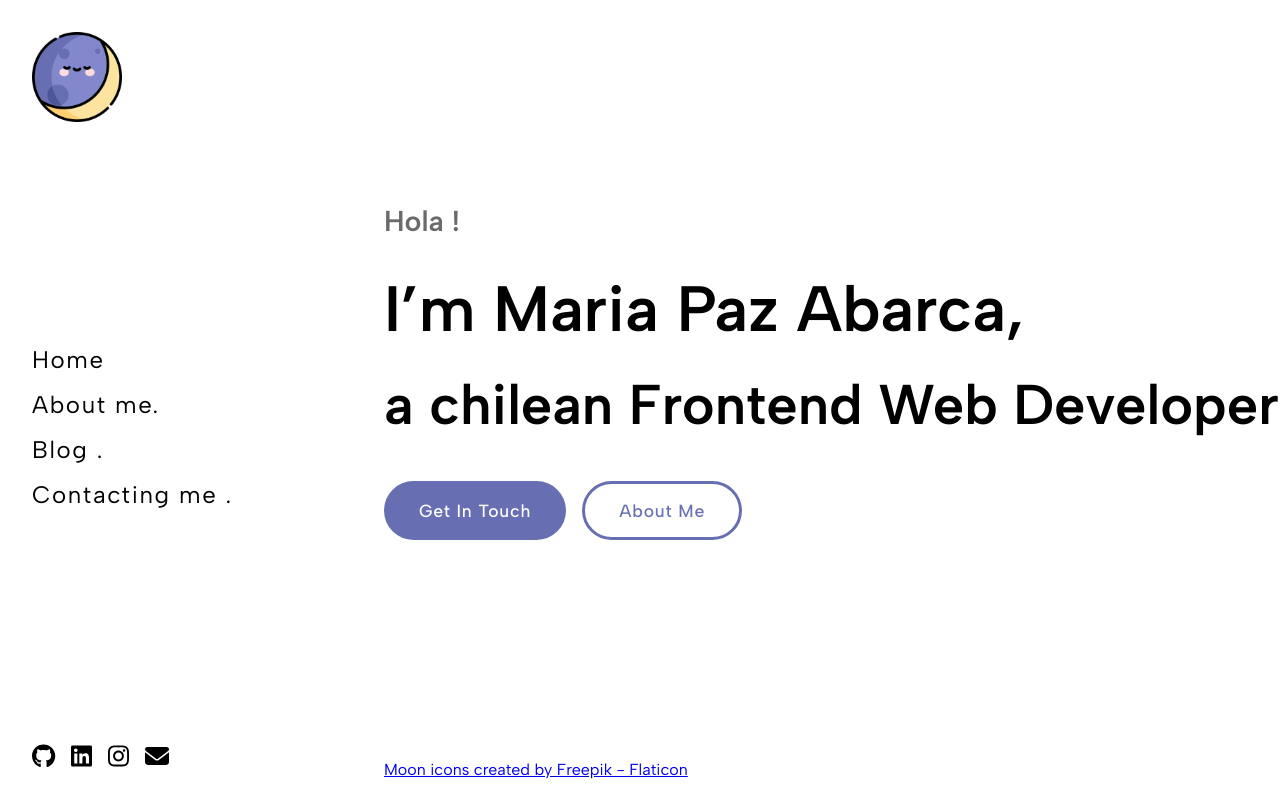
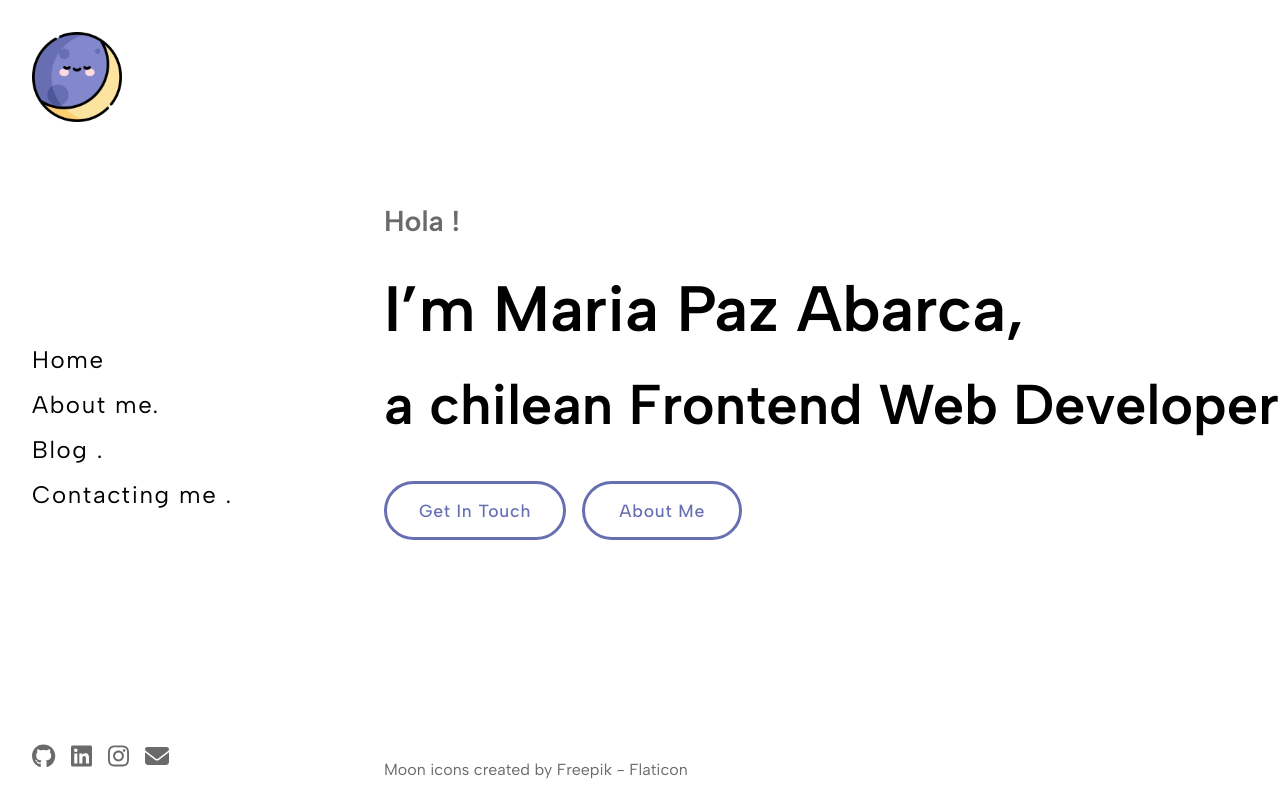
Before and after one commit to mpabarca/portfolio, a Next.js app: page / in a window 1280 px wide. In both pictures the pointer is over the button "Get In Touch". Built offline with nearby package versions, Linux system fonts and the light colour scheme.

Commit message:
Fix some styles in home section

```diff
--- a/src/styles/components/button.scss
+++ b/src/styles/components/button.scss
@@ -7,14 +7,27 @@
     letter-spacing: .05rem;
     font-family: inherit;
     margin: 1.2rem 1rem 1rem 0;
+    &:hover, &:active {
+        cursor: pointer;
+    }
     &.dark {
         background-color: $color-primary-purple;
         color: $color-background;
         border: .2rem solid $color-primary-purple;
+        &:hover, &:active {
+            color: $color-primary-purple;
+            background-color: $color-background;
+            border: .2rem solid $color-primary-purple;
+        }
     }
     &.light {
         color: $color-primary-purple;
         background-color: $color-background;
         border: .2rem solid $color-primary-purple;
+        &:hover, &:active {
+            background-color: $color-primary-purple;
+            color: $color-background;
+            border: .2rem solid $color-primary-purple;
+        }
     }
 }
--- a/src/styles/components/footer.scss
+++ b/src/styles/components/footer.scss
@@ -1,3 +1,10 @@
 footer {
     height: 5%;
+    a {
+        text-decoration: none;
+        color: $color-secondary-font;
+        &:hover, &:active {
+            font-weight: $font-weight-bold;
+        }
+    }
 }
--- a/src/styles/components/navbar.scss
+++ b/src/styles/components/navbar.scss
@@ -36,7 +36,7 @@ nav {
             gap: 1rem;
             a {
                 svg {
-                    color: $color-primary-font;
+                    color: $color-secondary-font;
                     &:hover, &:active {
                         color: $color-primary-purple;
                     }
```
